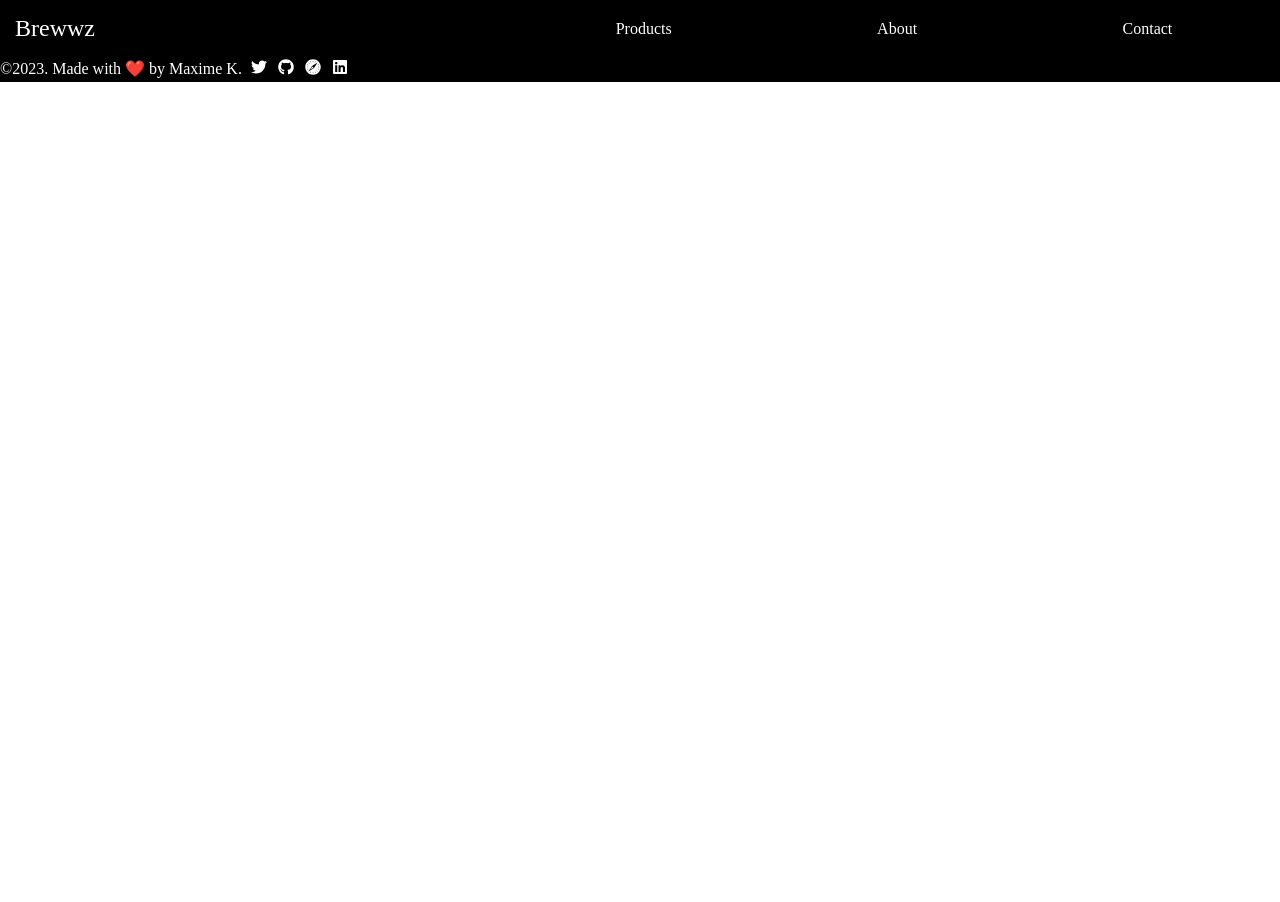
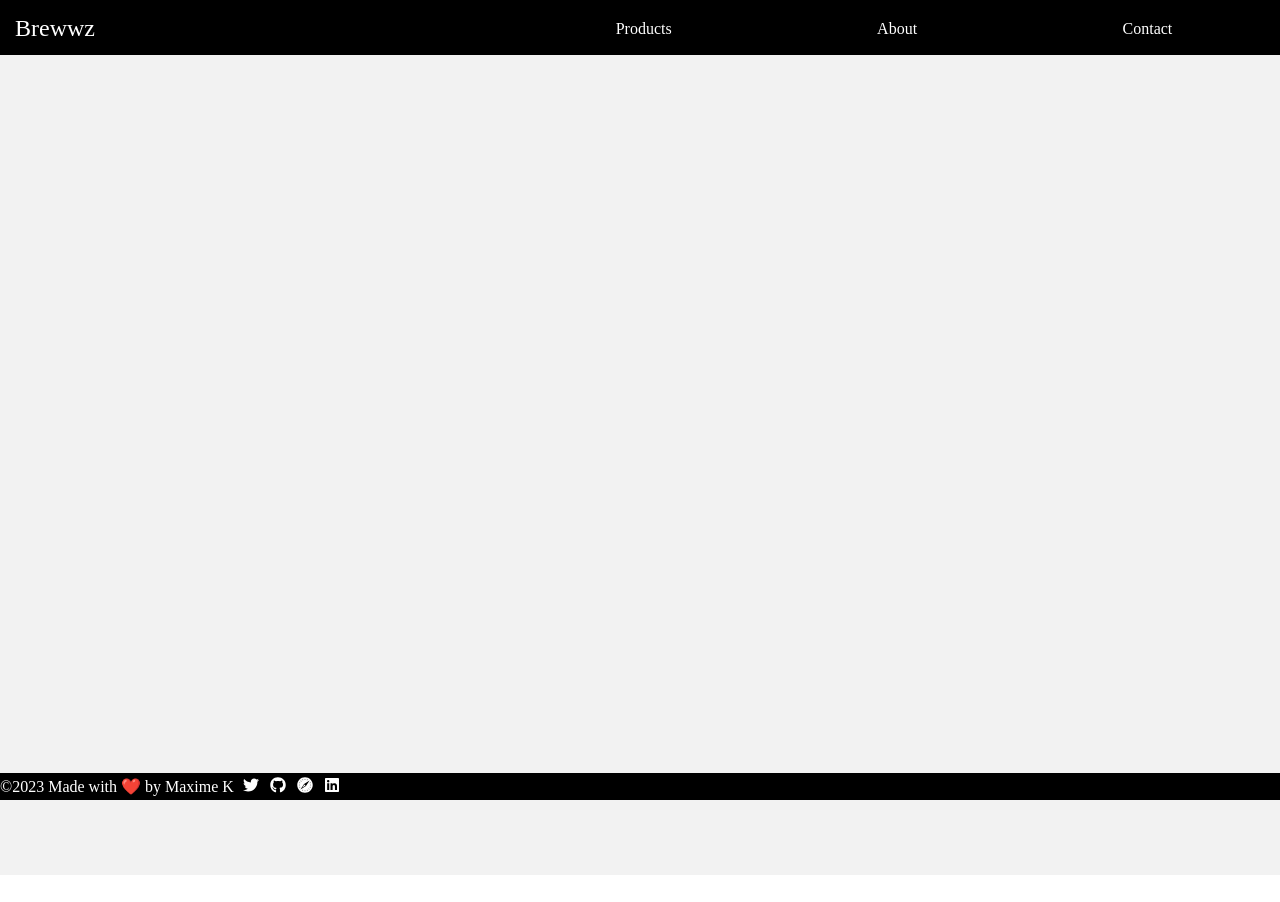
Before and after one commit to MaximeKirch/Brewwz, a React (Vite) app: page / in a window 1280 px wide. After the commit the page ends 875 px from the top, so only its background shows below. Built offline with nearby package versions, Linux system fonts and the light colour scheme; no server answers.

Commit message:
feature : Redux init + call API

```diff
--- a/index.html
+++ b/index.html
@@ -4,7 +4,7 @@
     <meta charset="UTF-8" />
     <link rel="icon" type="image/svg+xml" href="/vite.svg" />
     <meta name="viewport" content="width=device-width, initial-scale=1.0" />
-    <title>Vite + React</title>
+    <title>Brewwz</title>
   </head>
   <body>
     <div id="root"></div>
--- a/package.json
+++ b/package.json
@@ -12,10 +12,13 @@
     "@chakra-ui/react": "^2.4.9",
     "@fontsource/open-sans": "^4.5.14",
     "@fontsource/raleway": "^4.5.12",
+    "@reduxjs/toolkit": "^1.9.1",
     "react": "^18.2.0",
     "react-dom": "^18.2.0",
     "react-icons": "^4.7.1",
-    "react-router-dom": "^6.7.0"
+    "react-redux": "^8.0.5",
+    "react-router-dom": "^6.7.0",
+    "redux-thunk": "^2.4.2"
   },
   "devDependencies": {
     "@types/react": "^18.0.26",
--- a/src/App.jsx
+++ b/src/App.jsx
@@ -4,21 +4,18 @@ import {Routes, Route} from 'react-router-dom'
 import ErrorPage from './Views/ErrorPage'
 import './App.css'
 import Layout from './Layout/Layout'
+import { fetchBeers } from "./Redux/Reducers/beersReducer";
+import { useDispatch } from "react-redux";
+
 
 function App() {
-  const [data, setData] = useState("");
-  const getData = async () => {
-    const resp = await fetch('https://api.sampleapis.com/beers/ale');
-    const json = await resp.json();
-    setData(json);
-  }
+
+  const dispatch = useDispatch();
+
 
   useEffect(() => {
-    getData();
+    dispatch(fetchBeers());
   }, []);
-
-  data && console.log(data)
-
   return (
     <Routes>
        <Route element={<Layout />}>
--- a/src/Layout/Footer/Footer.jsx
+++ b/src/Layout/Footer/Footer.jsx
@@ -45,6 +45,11 @@ export default function SmallWithSocial() {
     <Box
       bg='#000'
       color='#fff'
+      position='fixed'
+      bottom='0'
+      width='100%'
+      maxH={['100px', '200px', '200px']}
+      display='flex'
       >
       <Container
         as={Stack}
@@ -53,8 +58,18 @@ export default function SmallWithSocial() {
         direction={{ base: 'column', md: 'row' }}
         spacing={4}
         justify={{ base: 'center', md: 'space-between' }}
-        align={{ base: 'center', md: 'center' }}>
-        <Text textAlign='center' >©{date}. Made with ❤️ by Maxime K. </Text>
+        align={{ base: 'center', md: 'center' }}
+        display='flex'
+        flexDir={{base:'column', md:'row'}}
+        >
+
+        <Box
+          display={{base:'none', md:'none', sm:'block'}}
+        >
+          <Text textAlign='center' >©{date} Made with ❤️ by Maxime K </Text>
+        </Box>
+
+      <Box>
         <Stack direction={'row'} spacing={6}>
           <SocialButton label={'Twitter'} color='#fff' href={'https://twitter.com/KirchMaxime'}>
             <FaTwitter />
@@ -69,6 +84,7 @@ export default function SmallWithSocial() {
             <FaLinkedin />
           </SocialButton>
         </Stack>
+        </Box>
       </Container>
     </Box>
   );
--- /dev/null
+++ b/src/Redux/Reducers/beersReducer.js
@@ -0,0 +1,56 @@
+import { createSlice } from "@reduxjs/toolkit";
+import { createApi, fetchBaseQuery } from "@reduxjs/toolkit/query/react";
+
+const initialState = {
+    beers: [],
+    };
+
+
+export const apiSlice = createApi({
+    reducerPath: "api",
+    baseQuery: fetchBaseQuery({ baseUrl: "https://api.sampleapis.com/beers/ale" }),
+    tagTypes: ["Beers"],
+    endpoints: (builder) => ({
+        getBeers: builder.query({
+            query: () => "beers",
+        }),
+    }),
+});
+
+export const beersSlice = createSlice({
+    name: "beers",
+    initialState: {
+        beers: [],
+        loading: 'idle'
+    },
+    reducers: {
+        beersLoading: (state, action) => {
+            if(state.loading === 'idle') {
+                state.loading = 'pending'
+                state.beers = action.payload
+            }
+        },
+        beersSuccess: (state, action) => {
+            if(state.loading === 'pending') {
+                state.loading = 'idle'
+                state.beers = action.payload
+            }
+        }
+    }
+
+});
+
+export const { beersLoading, beersSuccess } = beersSlice.actions;
+
+export const fetchBeers = () => async (dispatch) => {
+    try {
+        dispatch(beersLoading());
+        const response = await fetch("https://api.sampleapis.com/beers/ale");
+        const data = await response.json();
+        dispatch(beersSuccess(data));
+    } catch (error) {
+        console.log(error);
+    }
+};
+
+export default beersSlice.reducer;
--- /dev/null
+++ b/src/Redux/Store/store.js
@@ -0,0 +1,13 @@
+import { configureStore } from "@reduxjs/toolkit";
+import { setupListeners } from "@reduxjs/toolkit/dist/query";
+import beersReducer, { apiSlice } from "../Reducers/beersReducer";
+
+export const store = configureStore({
+    reducer: {
+        beers: beersReducer,
+    },
+    middleware: (getDefaultMiddleware) =>
+        getDefaultMiddleware().concat(apiSlice.middleware)
+});
+
+setupListeners(store.dispatch);
--- a/src/Views/Home.jsx
+++ b/src/Views/Home.jsx
@@ -1,18 +1,17 @@
-import React from 'react'
-import {Container, Box, Text, Link} from '@chakra-ui/react'
+import React from "react";
+import { Container, Box, Text, Link } from "@chakra-ui/react";
 
 export default function Home() {
   return (
-    <Container w={'100wh'} h={'100vh'} p={10} justifyItems='center' alignContent='center'>
-        <Box width={['50%','50%','100%']}>
-            <Text textAlign={'center'}>
+    <Container
+      w={"100wh"}
+      h={"100vh"}
+      p={10}
+      justifyItems="center"
+      alignContent="center"
+      background="#F2F2F2"
+    >
 
-            </Text>
-        </Box>
-        <Box width={'50%'} >
-            <Text>
-            </Text>
-        </Box>
     </Container>
-  )
+  );
 }
```
Also changed, not shown: src/main.jsx (+12 -10 lines), 1 other file (tests, documents, lock files or other folders).
